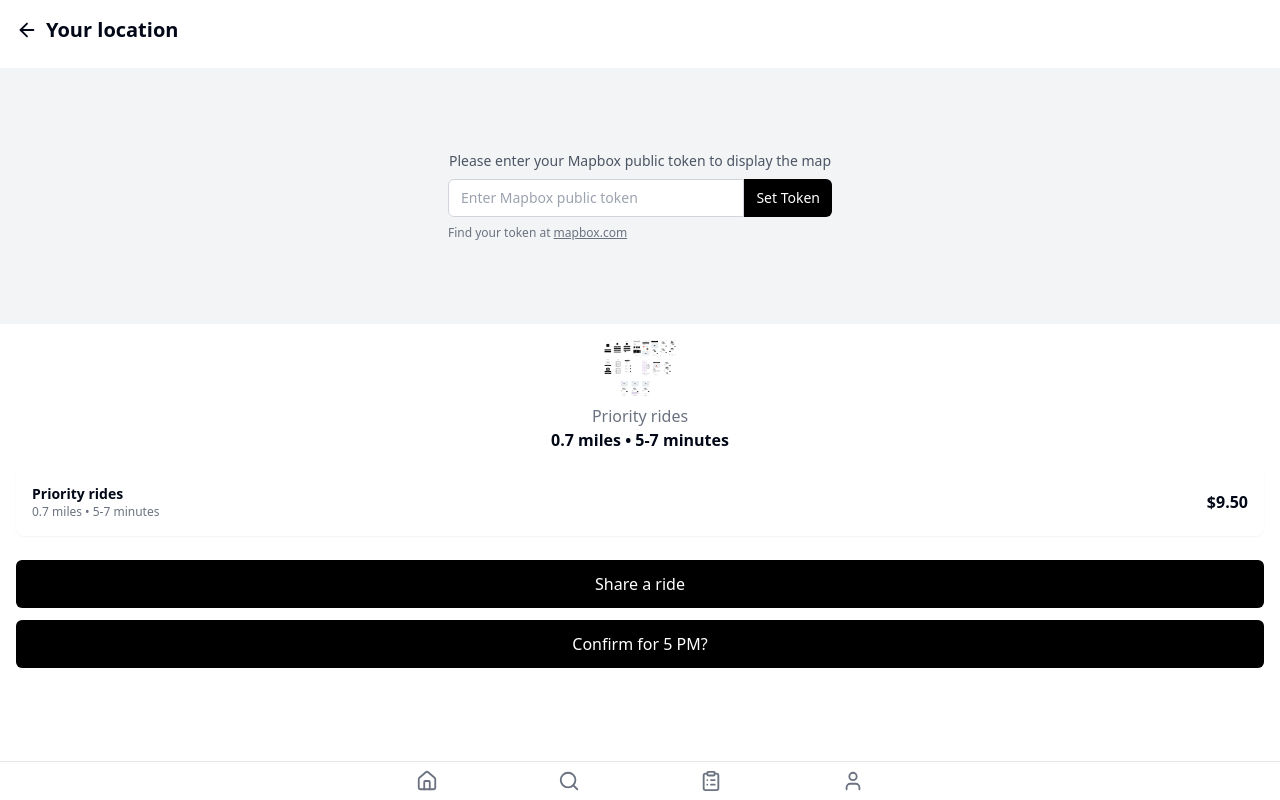
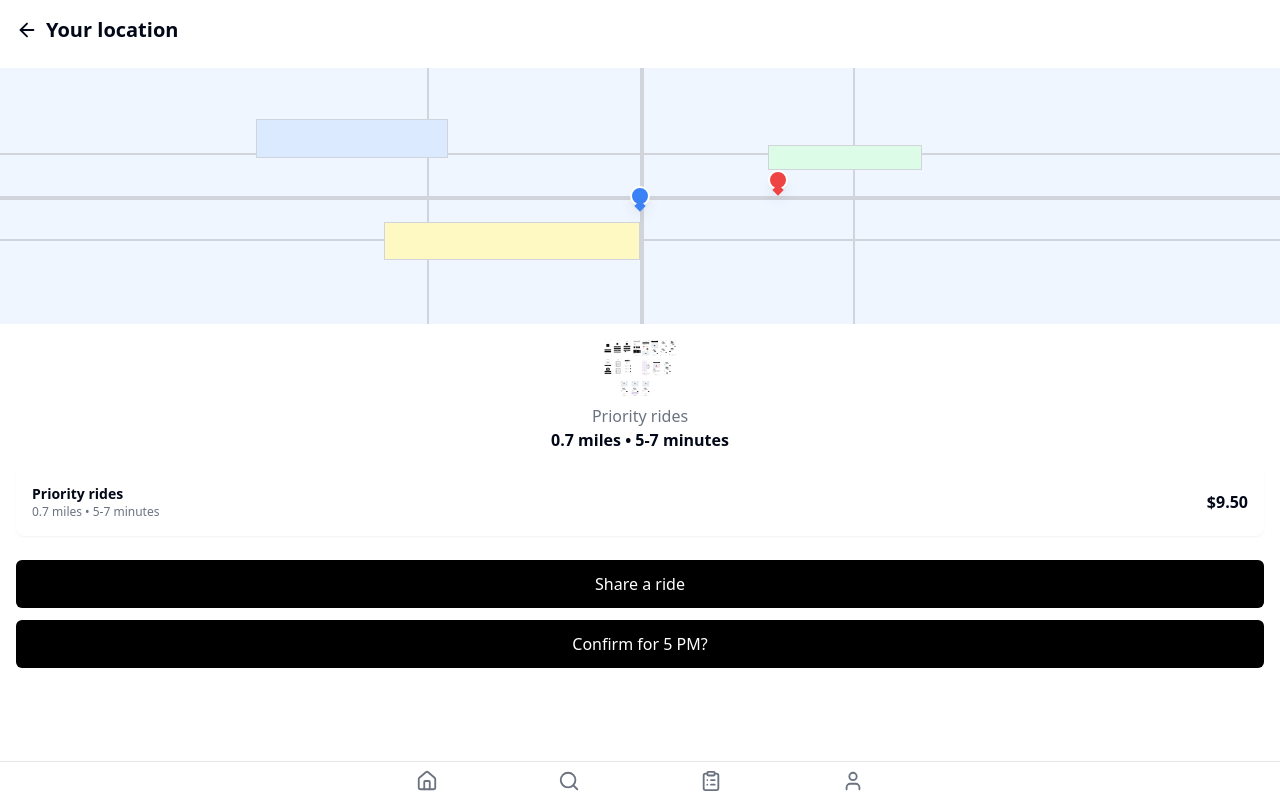
Before and after one commit to ericas728/prototype-5-8, a React (Vite) app: page /ride-details in a window 1280 px wide. Built offline with nearby package versions, Linux system fonts and the light colour scheme.

Commit message:
Add default map token
Embed a default map token to avoid requiring user sign-up.

```diff
--- a/src/components/MapboxMap.tsx
+++ b/src/components/MapboxMap.tsx
@@ -1,7 +1,5 @@
 
-import React, { useEffect, useRef, useState } from "react";
-import mapboxgl from "mapbox-gl";
-import "mapbox-gl/dist/mapbox-gl.css";
+import React from "react";
 
 interface MapboxMapProps {
   className?: string;
@@ -14,101 +12,53 @@ const MapboxMap: React.FC<MapboxMapProps> = ({
   center = [-122.4194, 37.7749], // Default to San Francisco
   zoom = 12
 }) => {
-  const mapContainer = useRef<HTMLDivElement>(null);
-  const map = useRef<mapboxgl.Map | null>(null);
-  const [mapboxToken, setMapboxToken] = useState<string>("");
-  const [mapInitialized, setMapInitialized] = useState<boolean>(false);
-
-  const initializeMap = () => {
-    if (!mapContainer.current || !mapboxToken || mapInitialized) return;
-
-    mapboxgl.accessToken = mapboxToken;
-
-    map.current = new mapboxgl.Map({
-      container: mapContainer.current,
-      style: "mapbox://styles/mapbox/streets-v12",
-      center: center,
-      zoom: zoom,
-    });
-
-    // Add navigation controls
-    map.current.addControl(new mapboxgl.NavigationControl(), "top-right");
-
-    // Add current location marker
-    new mapboxgl.Marker({ color: "#3b82f6" })
-      .setLngLat(center)
-      .addTo(map.current);
-
-    setMapInitialized(true);
-  };
-
-  useEffect(() => {
-    const token = localStorage.getItem("mapbox-token");
-    if (token) {
-      setMapboxToken(token);
-    }
-  }, []);
-
-  useEffect(() => {
-    if (mapboxToken) {
-      initializeMap();
-    }
-
-    return () => {
-      if (map.current) {
-        map.current.remove();
-      }
-    };
-  }, [mapboxToken]);
-
-  const handleTokenSubmit = (e: React.FormEvent<HTMLFormElement>) => {
-    e.preventDefault();
-    localStorage.setItem("mapbox-token", mapboxToken);
-    initializeMap();
-  };
+  // Calculate the appropriate map style based on the class name
+  const mapHeight = className.includes("h-64") ? "h-64" : "h-full";
+  const mapStyle = `${className} ${mapHeight} flex items-center justify-center bg-gray-100`;
 
   return (
-    <div className={`relative ${className}`}>
-      {!mapboxToken && !mapInitialized ? (
-        <div className="absolute inset-0 bg-gray-100 flex flex-col items-center justify-center p-4">
-          <p className="text-sm text-gray-600 mb-2 text-center">
-            Please enter your Mapbox public token to display the map
-          </p>
-          <form onSubmit={handleTokenSubmit} className="w-full max-w-sm">
-            <div className="flex">
-              <input
-                type="text"
-                value={mapboxToken}
-                onChange={(e) => setMapboxToken(e.target.value)}
-                placeholder="Enter Mapbox public token"
-                className="flex-1 bg-white border border-gray-300 px-3 py-2 rounded-l-md text-sm"
-              />
-              <button
-                type="submit"
-                className="bg-black text-white px-3 py-2 rounded-r-md text-sm"
-              >
-                Set Token
-              </button>
-            </div>
-            <p className="text-xs mt-2 text-gray-500">
-              Find your token at{" "}
-              <a
-                href="https://account.mapbox.com/access-tokens/"
-                target="_blank"
-                rel="noopener noreferrer"
-                className="underline"
-              >
-                mapbox.com
-              </a>
-            </p>
-          </form>
+    <div className={mapStyle}>
+      <div className="relative w-full h-full overflow-hidden">
+        {/* Static map background */}
+        <div className="absolute inset-0 bg-blue-50">
+          {/* Simulated roads */}
+          <div className="absolute left-0 right-0 top-1/2 h-1 bg-gray-300"></div>
+          <div className="absolute left-0 right-0 top-1/3 h-0.5 bg-gray-300"></div>
+          <div className="absolute left-0 right-0 top-2/3 h-0.5 bg-gray-300"></div>
+          <div className="absolute top-0 bottom-0 left-1/2 w-1 bg-gray-300"></div>
+          <div className="absolute top-0 bottom-0 left-1/3 w-0.5 bg-gray-300"></div>
+          <div className="absolute top-0 bottom-0 left-2/3 w-0.5 bg-gray-300"></div>
+
+          {/* Simulated blocks */}
+          <div className="absolute left-[20%] top-[20%] w-[15%] h-[15%] bg-blue-100 border border-gray-300"></div>
+          <div className="absolute left-[60%] top-[30%] w-[12%] h-[10%] bg-green-100 border border-gray-300"></div>
+          <div className="absolute left-[30%] top-[60%] w-[20%] h-[15%] bg-yellow-100 border border-gray-300"></div>
+
+          {/* Current location marker */}
+          <div className="absolute left-1/2 top-1/2 transform -translate-x-1/2 -translate-y-1/2">
+            <div className="w-5 h-5 bg-blue-500 rounded-full border-2 border-white shadow-lg"></div>
+            <div className="absolute -bottom-1 left-1/2 transform -translate-x-1/2 rotate-45 w-2 h-2 bg-blue-500"></div>
+          </div>
         </div>
-      ) : !mapInitialized ? (
-        <div className="absolute inset-0 bg-gray-100 flex items-center justify-center">
-          <p>Loading map...</p>
+
+        {/* Destination marker */}
+        <div className="absolute left-[60%] top-[40%]">
+          <div className="w-5 h-5 bg-red-500 rounded-full border-2 border-white shadow-lg"></div>
+          <div className="absolute -bottom-1 left-1/2 transform -translate-x-1/2 rotate-45 w-2 h-2 bg-red-500"></div>
         </div>
-      ) : null}
-      <div ref={mapContainer} className="w-full h-full" />
+
+        {/* Route line */}
+        <svg className="absolute inset-0 w-full h-full pointer-events-none">
+          <path
+            d="M 50% 50% Q 55% 45%, 60% 40%"
+            stroke="#3b82f6"
+            strokeWidth="3"
+            strokeLinecap="round"
+            strokeDasharray="5,5"
+            fill="none"
+          />
+        </svg>
+      </div>
     </div>
   );
 };
```
